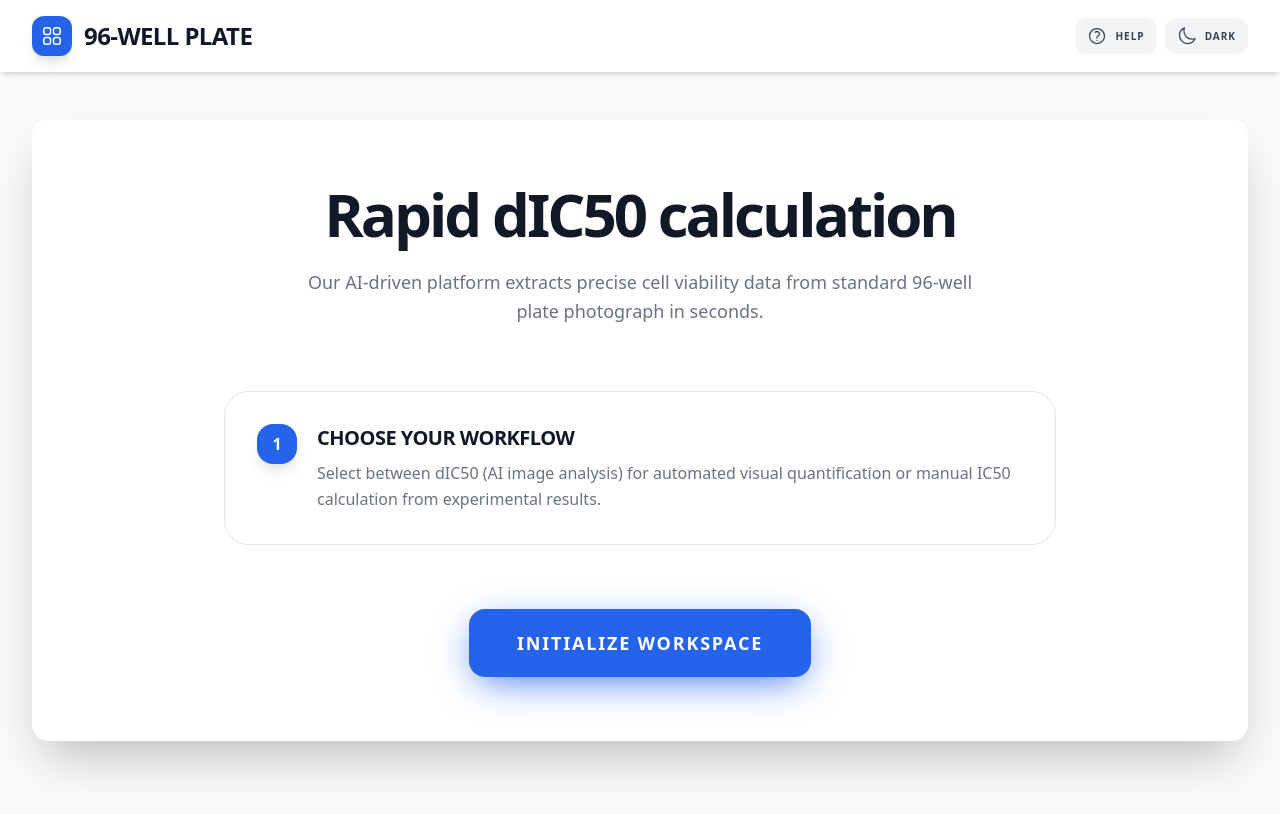
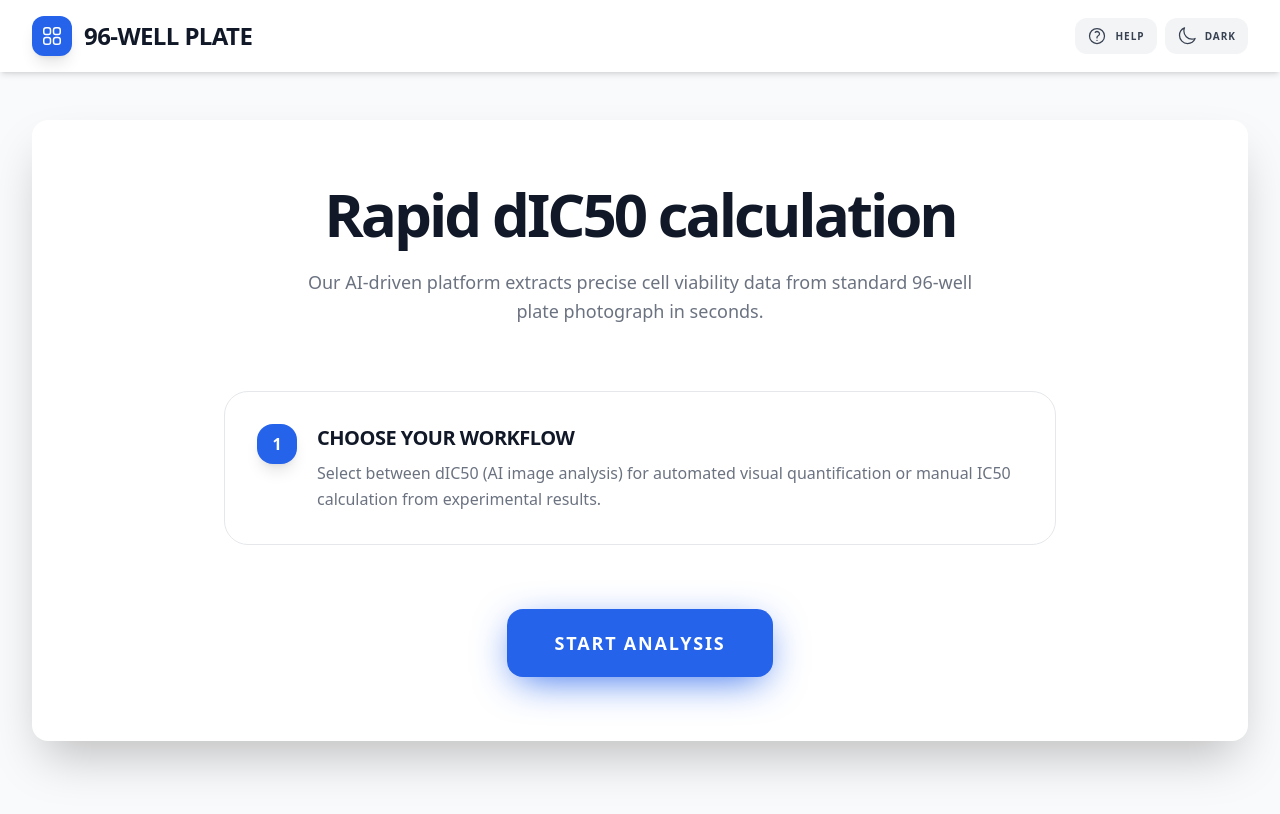
Before and after one commit to anusharajput1703-lgtm/dic50-well-analyzer, a React (Vite) app: page / in a window 1280 px wide. Shown: the top 814 px of the page. Built offline with nearby package versions, Linux system fonts and the light colour scheme.

Commit message:
added name

```diff
--- a/components/WelcomePage.tsx
+++ b/components/WelcomePage.tsx
@@ -39,7 +39,7 @@ export const WelcomePage: React.FC<WelcomePageProps> = ({ onStart }) => {
           onClick={onStart}
           className="group relative px-12 py-5 bg-[--color-accent-primary] text-white font-black rounded-2xl shadow-[0_10px_40px_-10px_var(--color-accent-primary)] hover:shadow-[0_20px_60px_-10px_var(--color-accent-primary)] focus:outline-none transition-all transform hover:scale-105 active:scale-95 uppercase tracking-widest text-lg"
         >
-          Initialize Workspace
+          Start Analysis
           <div className="absolute inset-0 rounded-2xl border-2 border-white/20 opacity-0 group-hover:opacity-100 transition-opacity"></div>
         </button>
       </div>
```
